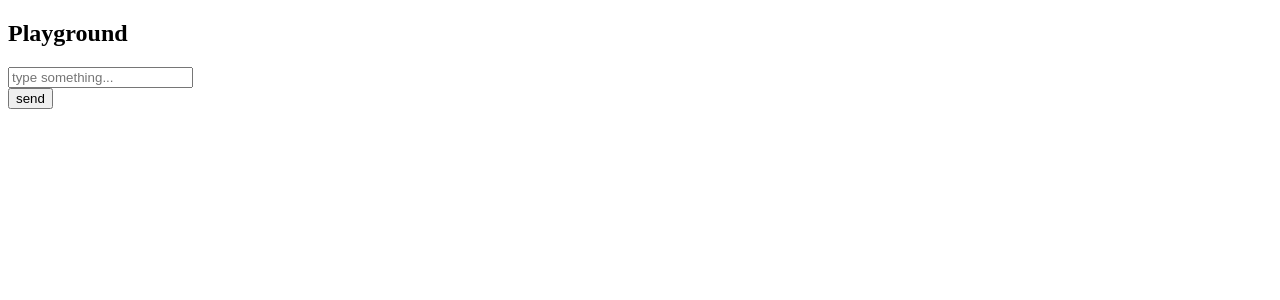
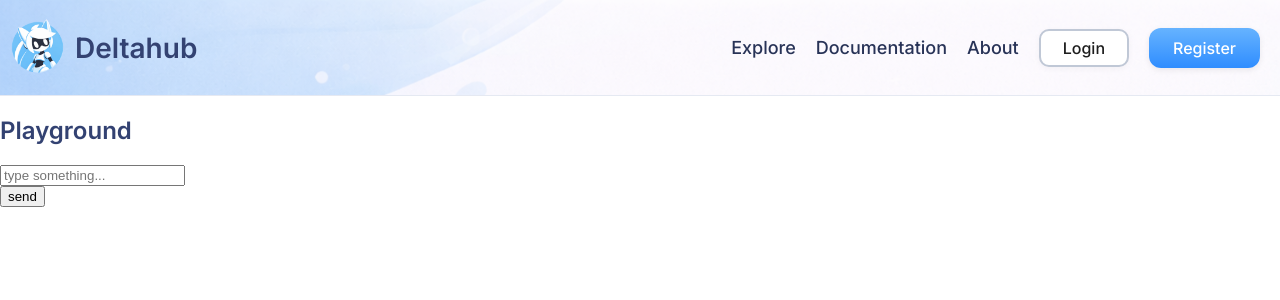
Before and after one commit to deivi-dev/deltahub, a React (Vite) app in the folder playground/: page / in a window 1280 px wide. Shown: the top 300 px of the page. Built offline with nearby package versions, Linux system fonts and the light colour scheme; no server answers.

Commit message:
Add navbar component to the main page

```diff
--- a/playground/index.html
+++ b/playground/index.html
@@ -4,6 +4,10 @@
     <meta charset="UTF-8" />
     <link rel="icon" type="image/svg+xml" href="/vite.svg" />
     <meta name="viewport" content="width=device-width, initial-scale=1.0" />
+    <link rel="preconnect" href="https://fonts.googleapis.com">
+    <link rel="preconnect" href="https://fonts.gstatic.com" crossorigin>
+    <link href="https://fonts.googleapis.com/css2?family=Inter:wght@300;400;500;600;700&display=swap" rel="stylesheet">
+
     <title>playground</title>
   </head>
   <body>
--- a/playground/src/App.tsx
+++ b/playground/src/App.tsx
@@ -1,5 +1,40 @@
 import { useState } from "react";
 import { ENV } from "./config";
+import logo from "./assets/logo.png";
+
+const Header = () => {
+  return (
+    <header>
+      <nav className="navbar" role="navigation">
+        <a href="https://deltahub.dev" className="menuLogo no-decoration">
+          <img src={logo} alt="Deltahub logo" />
+          <p className="logoTitle">Deltahub</p>
+        </a>
+
+        <div className="itemsNavbar">
+          <ul>
+            <li>
+              <a href="/explore">Explore</a>
+            </li>
+            <li>
+              <a href="/explore">Documentation</a>
+            </li>
+            <li>
+              <a href="/explore">About</a>
+            </li>
+          </ul>
+
+          <button type="button" className="loginBtn">
+            Login
+          </button>
+          <button type="button" className="registerBtn">
+            Register
+          </button>
+        </div>
+      </nav>
+    </header>
+  );
+};
 
 const App = () => {
   const [input, setText] = useState("");
@@ -14,10 +49,8 @@ const App = () => {
 
       const data = await agentResponse.json();
 
-      if ("response" in data)
-        setResponse(data["response"]);
-      else if ("error" in data)
-        setResponse(data["error"]);
+      if ("response" in data) setResponse(data["response"]);
+      else if ("error" in data) setResponse(data["error"]);
     } catch (e) {
       setResponse("An error has occurred:" + e);
     }
@@ -45,4 +78,4 @@ const App = () => {
   );
 };
 
-export default App;
+export { Header, App };
--- /dev/null
+++ b/playground/src/index.css
@@ -0,0 +1,134 @@
+body {
+    margin: 0;
+    padding: 0;
+}
+
+*,
+*::before,
+*::after {
+    box-sizing: border-box;
+}
+
+h1,
+h2,
+h3 {
+    font-family: "Inter", sans-serif;
+    font-weight: 600;
+    color: #334272;
+}
+
+.logoTitle {
+    font-family: "Inter", sans-serif;
+    font-weight: 600;
+    color: #334272;
+    font-size: 28px;
+    margin: 0;
+}
+
+.no-decoration {
+    text-decoration: none;
+}
+
+.navbar {
+    border-bottom: 1px solid #e5e9f2;
+    padding: 10px 20px 10px 0px;
+    background-image: url("./assets/background_setion1.png");
+    background-size: cover;
+    background-position: center top;
+    background-repeat: no-repeat;
+    display: flex;
+    align-items: center;
+    justify-content: space-between;
+}
+
+.menuLogo {
+    display: flex;
+    align-items: center;
+}
+
+.menuLogo img {
+    max-width: 75px;
+}
+
+.itemsNavbar {
+    display: flex;
+    gap: 20px;
+    align-items: center;
+}
+
+.itemsNavbar ul {
+    display: flex;
+    gap: 20px;
+    list-style: none;
+}
+
+.itemsNavbar a {
+    font-family: "Inter", sans-serif;
+    font-weight: 500;
+    text-decoration: none;
+    color: #283357;
+    font-size: 18px;
+}
+
+.itemsNavbar a:hover {
+    opacity: 0.8;
+}
+
+.loginBtn {
+    font-family: "Inter", sans-serif;
+    font-weight: 500;
+    font-size: 16px;
+    padding: 7px 22px;
+    border-radius: 10px;
+    background: #fff;
+    color: #1d1d1d;
+    border: 2px solid #c0c8d6;
+    box-shadow: 0px 2px 6px rgb(0, 0, 0, 0.04);
+    cursor: pointer;
+    transition: 0.15s ease;
+}
+
+.loginBtn:hover {
+    background: #f5f8ff;
+}
+
+.registerBtn {
+    font-family: "Inter", sans-serif;
+    font-weight: 500;
+    font-size: 16px;
+    padding: 10px 24px;
+    border-radius: 12px;
+    border: none;
+    cursor: pointer;
+    background: linear-gradient(180deg, #66b3ff 0%, #2f8dff 100%);
+    color: #fff;
+    box-shadow: 0px 2px 6px rgba(0, 0, 0, 0.08);
+    transition: 0.15s ease;
+}
+
+@media (max-width: 700px) {
+    .itemsNavbar ul {
+        display: none;
+    }
+
+    .loginBtn,
+    .registerBtn {
+        padding: 4px 10px;
+        font-size: 14px;
+    }
+
+    .menuLogo img {
+        width: 40px;
+    }
+
+    .logoTitle {
+        font-size: 18px;
+    }
+
+    .navbar {
+        padding: 6px 10px;
+        background-position: center top;
+        background-size: cover;
+        flex-wrap: nowrap;
+    }
+}
--- a/playground/src/main.tsx
+++ b/playground/src/main.tsx
@@ -1,9 +1,11 @@
-import { StrictMode } from 'react'
-import { createRoot } from 'react-dom/client'
-import App from './App.tsx'
+import { StrictMode } from "react";
+import { createRoot } from "react-dom/client";
+import "./index.css";
+import { Header, App } from "./App.tsx";
 
-createRoot(document.getElementById('root')!).render(
+createRoot(document.getElementById("root")!).render(
   <StrictMode>
+    <Header />
     <App />
   </StrictMode>
-)
+);
```
Also changed, not shown: playground/src/assets/background_setion1.png (added), playground/src/assets/logo.png (added).
